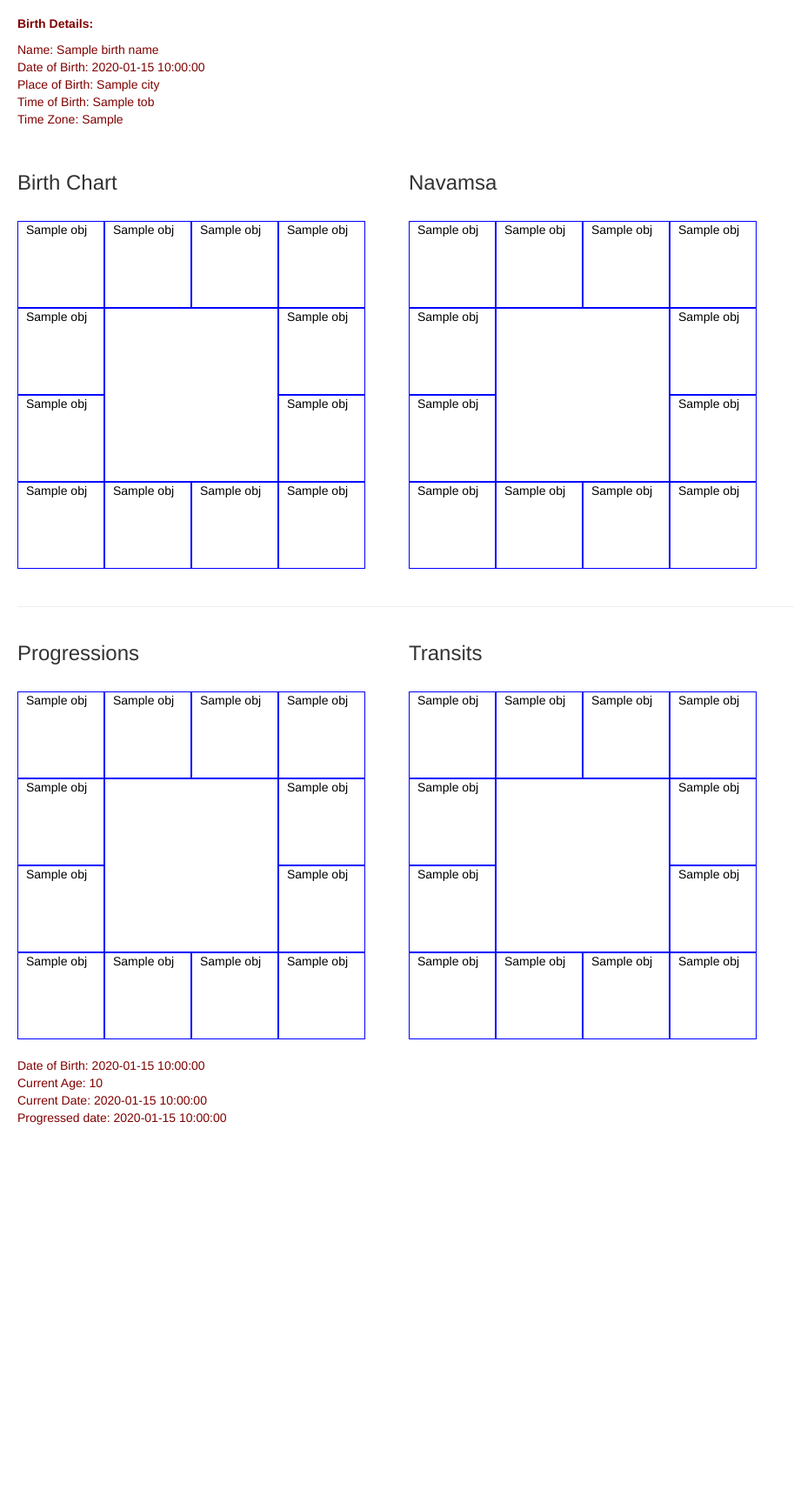
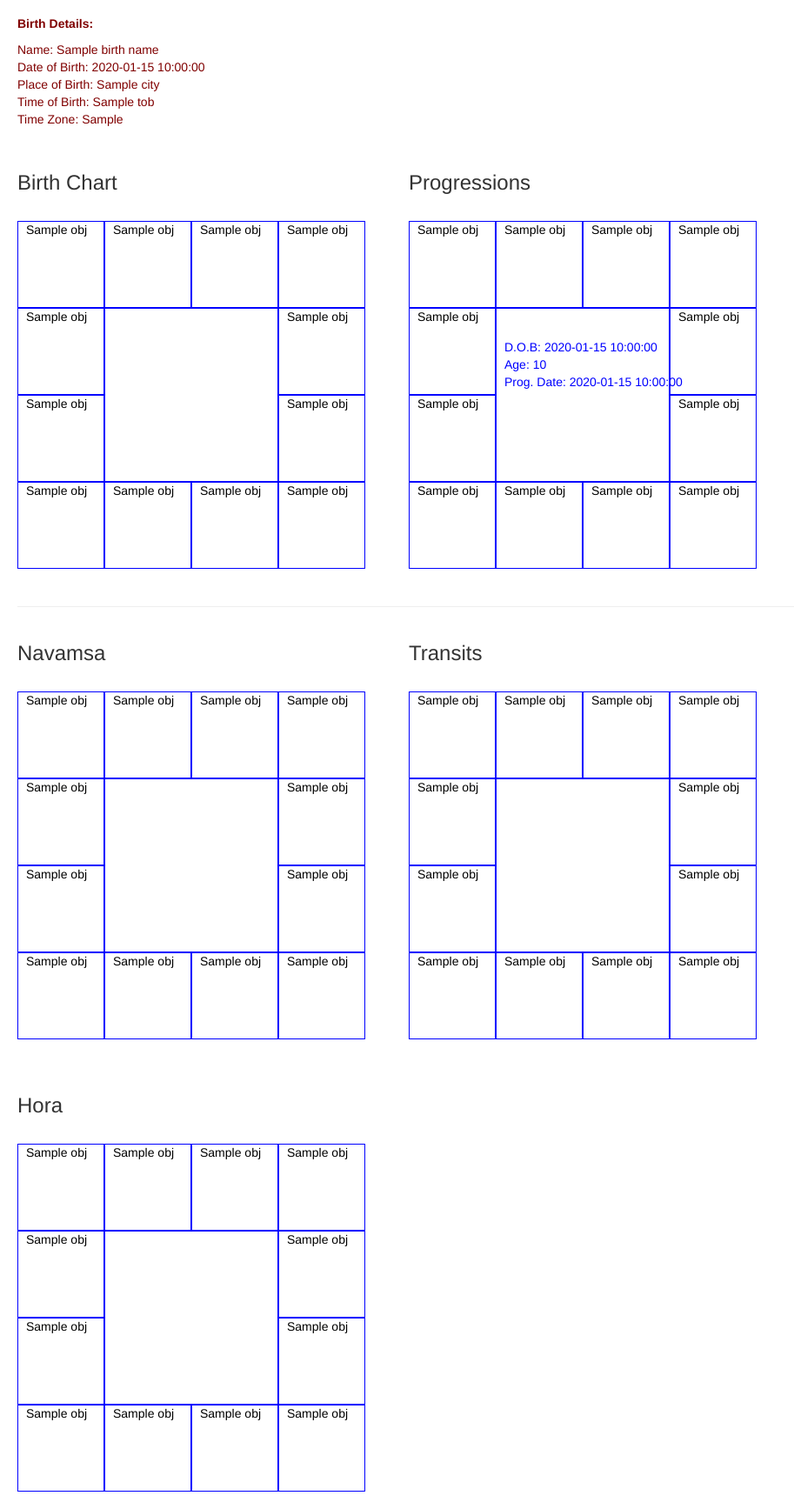
Before and after one commit to krishnakanthpps/MRLAstro, a Flask app: template templates/display_chart.html in a window 1280 px wide. Shown: the part 148-1883 px from the top of the page at 87% size, without its empty margins (0-913 px from the left). Before the commit the page ends 1441 px from the top, so only its background shows below. Run offline with Flask 2, Linux system fonts and the light colour scheme; the template is opened without the code that fills it: most values are stand-ins (such as "Sample title", 1, 10 or a date in 2020); some libraries are stand-ins or nearby versions.

Commit message:
added hora, svg changes

```diff
--- a/app.py
+++ b/app.py
@@ -1,4 +1,5 @@
 from flask import Flask, render_template, session, redirect, url_for, request, redirect
+from jinja2 import Environment, PackageLoader, select_autoescape
 from flatlib.datetime import Datetime
 from flatlib.geopos import GeoPos
 from flatlib.chart import Chart
@@ -7,7 +8,8 @@ import datetime
 from datetime import date
 from funcs import *
 from progressions import *
-from jinja2 import Environment, PackageLoader, select_autoescape
+from shadvarga import *
+
 
 env = Environment(
     loader=PackageLoader('app', 'templates'),
@@ -88,10 +90,12 @@ def showchart():
 	for sign in zs_list:
 		progressions_dict_pr[sign] = getPrintableObjects(sign, prog_pl_dict, prog_houses_dict)
 
-	#Generate transit chart objects dict
+	#Generate transit chart
 	p_and_h_dict_transits = calc_transits()
 	#print(p_and_h_dict_transits)
 
+	#####Generate Sharvargas####
+	hora_dict = calc_horas(planets_dict_lon_only)
 
 	## DEBUG ##
 	# print("############PRINTING progressions PR DICT###########")
@@ -106,13 +110,13 @@ def showchart():
 	# #print("############# P, H POSITIONS ##########")
 	#print(p_and_h_dict)
 	#print("####### PRINTING PLANETS_DICT ##########")
-	#print(planets_dict)
+	#print(hora_dict)
 	# print("####### PRINTING HOUSES_DICT ##########")
 	# print(houses_dict)
 	# print("####### PRINTING P AND H DICT ##########")
 	# print(p_and_h_dict)
 
-	return render_template('display_chart.html', birth_name=birth_name, dob=dob_jinja, city=city, tob=tob, tz=tz, p_and_h_dict=p_and_h_dict, planets_dict=planets_dict, houses_dict=houses_dict, navamsa_dict=navamsa_dict, progressions_dict_pr=progressions_dict_pr, prg_details=prg_details, p_and_h_dict_transits=p_and_h_dict_transits)
+	return render_template('display_chart.html', birth_name=birth_name, dob=dob_jinja, city=city, tob=tob, tz=tz, p_and_h_dict=p_and_h_dict, planets_dict=planets_dict, houses_dict=houses_dict, navamsa_dict=navamsa_dict, progressions_dict_pr=progressions_dict_pr, prg_details=prg_details, p_and_h_dict_transits=p_and_h_dict_transits, hora_dict=hora_dict)
 
 #Displays current planetary positions
 @app.route('/ephemeris')
--- a/funcs.py
+++ b/funcs.py
@@ -171,7 +171,7 @@ def getPrintableObjects(sign, planets_dict, houses_dict, p_only=False):
 
 	return p_and_h_list
 
-
+#returns list of planets per navamsa sign
 def navamsa_from_long(sign, planets_dict_lon_only):
 
 	sign_list = ['Aries', 'Taurus', 'Gemini', 'Cancer', 'Leo', 'Virgo', 'Libra', 'Scorpio', 'Sagittarius', 'Capricorn', 'Aquarius', 'Pisces']
--- a/templates/display_chart.html
+++ b/templates/display_chart.html
@@ -141,9 +141,124 @@ Time Zone: {{ tz }}
 </div>
 
 
-<!-- NAVAMSA CHART STARTING HERE-->
+<!-- Progressions chart-->
 
 <div style="display: table-cell">
+<h3>Progressions</h3>
+<br>
+<svg width="400" height="400">
+<rect id="pi" x="0" y="0" width="100" height="100" stroke="blue" fill="transparent" stroke-width="2"/>
+
+      {% set count = namespace(value=15) %}
+      {% for obj in progressions_dict_pr['Pisces']%}
+          <text x="10" y="{{ count.value }}">{{ obj }}</text>
+          {% set count.value = count.value + 15 %}
+        {% endfor %}
+
+  <rect x="100" y="0" width="100" height="100" stroke="blue" fill="transparent" stroke-width="2"/>
+            {% set count = namespace(value=15) %}
+      {% for obj in progressions_dict_pr['Aries'] %}
+          <text x="110" y="{{ count.value }}">{{ obj }}</text>
+          {% set count.value = count.value + 15 %}
+        {% endfor %}
+
+  <rect x="200" y="0" width="100" height="100" stroke="blue" fill="transparent" stroke-width="2"/>
+      {% set count = namespace(value=15) %}
+      {% for obj in progressions_dict_pr['Taurus'] %}
+          <text x="210" y="{{ count.value }}">{{ obj }}</text>
+          {% set count.value = count.value + 15 %}
+        {% endfor %}
+
+  <rect x="300" y="0" width="100" height="100" stroke="blue" fill="transparent" stroke-width="2"/>
+      {% set count = namespace(value=15) %}
+      {% for obj in progressions_dict_pr['Gemini'] %}
+          <text x="310" y="{{ count.value }}">{{ obj }}</text>
+          {% set count.value = count.value + 15 %}
+        {% endfor %}
+
+  <!-- aq, cn, cp, le -->
+  <rect x="0" y="100" width="100" height="100" stroke="blue" fill="transparent" stroke-width="2"/>
+      {% set count = namespace(value=115) %}
+      {% for obj in progressions_dict_pr['Aquarius'] %}
+          <text x="10" y="{{ count.value }}">{{ obj }}</text>
+          {% set count.value = count.value + 15 %}
+        {% endfor %}
+
+
+        <!-- Add progression details here -->
+        <text x="110" y="150" fill="blue" >D.O.B: {{prg_details['dob']}}</text>
+        <text x="110" y="170" fill="blue">Age: {{prg_details['curr_age']}}</text>
+        <text x="110" y="190" fill="blue">Prog. Date: {{prg_details['prg_date']}}</text>
+
+
+
+  <!-- Progression details end -->
+
+  <rect x="300" y="100" width="100" height="100" stroke="blue" fill="transparent" stroke-width="2"/>
+        {% set count = namespace(value=115) %}
+      {% for obj in progressions_dict_pr['Cancer'] %}
+          <text x="310" y="{{ count.value }}">{{ obj }}</text>
+          {% set count.value = count.value + 15 %}
+        {% endfor %}
+
+  <rect x="0" y="200" width="100" height="100" stroke="blue" fill="transparent" stroke-width="2"/>
+      {% set count = namespace(value=215) %}
+      {% for obj in progressions_dict_pr['Capricorn'] %}
+          <text x="10" y="{{ count.value }}">{{ obj }}</text>
+          {% set count.value = count.value + 15 %}
+        {% endfor %}
+
+
+  <rect x="300" y="200" width="100" height="100" stroke="blue" fill="transparent" stroke-width="2"/>
+      {% set count = namespace(value=215) %}
+      {% for obj in progressions_dict_pr['Leo'] %}
+          <text x="310" y="{{ count.value }}">{{ obj }}</text>
+          {% set count.value = count.value + 15 %}
+        {% endfor %}
+
+  <!--sg, sc, lib, vi-->
+  <rect x="0" y="300" width="100" height="100" stroke="blue" fill="transparent" stroke-width="2"/>
+      {% set count = namespace(value=315) %}
+      {% for obj in progressions_dict_pr['Sagittarius'] %}
+          <text x="10" y="{{ count.value }}">{{ obj }}</text>
+          {% set count.value = count.value + 15 %}
+        {% endfor %}
+
+  <rect x="100" y="300" width="100" height="100" stroke="blue" fill="transparent" stroke-width="2"/>
+      {% set count = namespace(value=315) %}
+      {% for obj in progressions_dict_pr['Scorpio'] %}
+          <text x="110" y="{{ count.value }}">{{ obj }}</text>
+          {% set count.value = count.value + 15 %}
+        {% endfor %}
+
+  <rect x="200" y="300" width="100" height="100" stroke="blue" fill="transparent" stroke-width="2"/>
+      {% set count = namespace(value=315) %}
+      {% for obj in progressions_dict_pr['Libra'] %}
+          <text x="210" y="{{ count.value }}">{{ obj }}</text>
+          {% set count.value = count.value + 15 %}
+        {% endfor %}
+
+  <rect x="300" y="300" width="100" height="100" stroke="blue" fill="transparent" stroke-width="2"/>
+      {% set count = namespace(value=315) %}
+      {% for obj in progressions_dict_pr['Virgo'] %}
+          <text x="310" y="{{ count.value }}">{{ obj }}</text>
+          {% set count.value = count.value + 15 %}
+        {% endfor %}
+
+</svg>
+</svg>
+</div>
+
+</div>
+</div>
+
+<hr>
+<!-- Navamsa chart --->
+
+ <div style="width: 100%; display: table;">
+        <div style="display: table-row; height: 500px;">
+            <div style="width: 450px; display: table-cell">
+
 <h3>Navamsa</h3>
 <br>
 <svg width="400" height="400">
@@ -235,125 +350,12 @@ Time Zone: {{ tz }}
           {% set count.value = count.value + 15 %}
         {% endfor %}
 
-</svg>
-</div>
 
-</div>
-</div>
-
-<hr>
-<!-- Progressed chart --->
-
- <div style="width: 100%; display: table;">
-        <div style="display: table-row; height: 500px;">
-            <div style="width: 450px; display: table-cell">
-
-<h3>Progressions</h3>
-<br>
-
-<svg width="400" height="400">
-<rect id="pi" x="0" y="0" width="100" height="100" stroke="blue" fill="transparent" stroke-width="2"/>
-
-      {% set count = namespace(value=15) %}
-      {% for obj in progressions_dict_pr['Pisces']%}
-          <text x="10" y="{{ count.value }}">{{ obj }}</text>
-          {% set count.value = count.value + 15 %}
-        {% endfor %}
-
-  <rect x="100" y="0" width="100" height="100" stroke="blue" fill="transparent" stroke-width="2"/>
-            {% set count = namespace(value=15) %}
-      {% for obj in progressions_dict_pr['Aries'] %}
-          <text x="110" y="{{ count.value }}">{{ obj }}</text>
-          {% set count.value = count.value + 15 %}
-        {% endfor %}
-
-  <rect x="200" y="0" width="100" height="100" stroke="blue" fill="transparent" stroke-width="2"/>
-      {% set count = namespace(value=15) %}
-      {% for obj in progressions_dict_pr['Taurus'] %}
-          <text x="210" y="{{ count.value }}">{{ obj }}</text>
-          {% set count.value = count.value + 15 %}
-        {% endfor %}
-
-  <rect x="300" y="0" width="100" height="100" stroke="blue" fill="transparent" stroke-width="2"/>
-      {% set count = namespace(value=15) %}
-      {% for obj in progressions_dict_pr['Gemini'] %}
-          <text x="310" y="{{ count.value }}">{{ obj }}</text>
-          {% set count.value = count.value + 15 %}
-        {% endfor %}
-
-  <!-- aq, cn, cp, le -->
-  <rect x="0" y="100" width="100" height="100" stroke="blue" fill="transparent" stroke-width="2"/>
-      {% set count = namespace(value=115) %}
-      {% for obj in progressions_dict_pr['Aquarius'] %}
-          <text x="10" y="{{ count.value }}">{{ obj }}</text>
-          {% set count.value = count.value + 15 %}
-        {% endfor %}
-
-  <rect x="300" y="100" width="100" height="100" stroke="blue" fill="transparent" stroke-width="2"/>
-        {% set count = namespace(value=115) %}
-      {% for obj in progressions_dict_pr['Cancer'] %}
-          <text x="310" y="{{ count.value }}">{{ obj }}</text>
-          {% set count.value = count.value + 15 %}
-        {% endfor %}
-
-  <rect x="0" y="200" width="100" height="100" stroke="blue" fill="transparent" stroke-width="2"/>
-      {% set count = namespace(value=215) %}
-      {% for obj in progressions_dict_pr['Capricorn'] %}
-          <text x="10" y="{{ count.value }}">{{ obj }}</text>
-          {% set count.value = count.value + 15 %}
-        {% endfor %}
-
-
-  <rect x="300" y="200" width="100" height="100" stroke="blue" fill="transparent" stroke-width="2"/>
-      {% set count = namespace(value=215) %}
-      {% for obj in progressions_dict_pr['Leo'] %}
-          <text x="310" y="{{ count.value }}">{{ obj }}</text>
-          {% set count.value = count.value + 15 %}
-        {% endfor %}
-
-  <!--sg, sc, lib, vi-->
-  <rect x="0" y="300" width="100" height="100" stroke="blue" fill="transparent" stroke-width="2"/>
-      {% set count = namespace(value=315) %}
-      {% for obj in progressions_dict_pr['Sagittarius'] %}
-          <text x="10" y="{{ count.value }}">{{ obj }}</text>
-          {% set count.value = count.value + 15 %}
-        {% endfor %}
-
-  <rect x="100" y="300" width="100" height="100" stroke="blue" fill="transparent" stroke-width="2"/>
-      {% set count = namespace(value=315) %}
-      {% for obj in progressions_dict_pr['Scorpio'] %}
-          <text x="110" y="{{ count.value }}">{{ obj }}</text>
-          {% set count.value = count.value + 15 %}
-        {% endfor %}
-
-  <rect x="200" y="300" width="100" height="100" stroke="blue" fill="transparent" stroke-width="2"/>
-      {% set count = namespace(value=315) %}
-      {% for obj in progressions_dict_pr['Libra'] %}
-          <text x="210" y="{{ count.value }}">{{ obj }}</text>
-          {% set count.value = count.value + 15 %}
-        {% endfor %}
-
-  <rect x="300" y="300" width="100" height="100" stroke="blue" fill="transparent" stroke-width="2"/>
-      {% set count = namespace(value=315) %}
-      {% for obj in progressions_dict_pr['Virgo'] %}
-          <text x="310" y="{{ count.value }}">{{ obj }}</text>
-          {% set count.value = count.value + 15 %}
-        {% endfor %}
-
-</svg>
-<br>
-<br>
-<p>
-   Date of Birth: {{prg_details['dob']}}<br>
-   Current Age: {{prg_details['curr_age']}}<br>
-   Current Date: {{prg_details['today_date']}}<br>
-   Progressed date: {{prg_details['prg_date']}}<br>
- </p>
 
 </div>
 <br>
 
-<!-- Progressed chart --->
+<!-- Transit chart --->
 <div style="display: table-cell">
 <h3>Transits</h3>
 <br>
@@ -452,12 +454,111 @@ Time Zone: {{ tz }}
 </div>
 </div>
 
+<br>
+
+<h3>Hora</h3>
+<br>
+<svg width="400" height="400">
+<rect id="pi" x="0" y="0" width="100" height="100" stroke="blue" fill="transparent" stroke-width="2"/>
+
+      {% set count = namespace(value=15) %}
+      {% for obj in hora_dict['Pisces'] %}
+          <text x="10" y="{{ count.value }}">{{ obj }}</text>
+          {% set count.value = count.value + 15 %}
+        {% endfor %}
+
+  <rect x="100" y="0" width="100" height="100" stroke="blue" fill="transparent" stroke-width="2"/>
+            {% set count = namespace(value=15) %}
+      {% for obj in hora_dict['Aries'] %}
+          <text x="110" y="{{ count.value }}">{{ obj }}</text>
+          {% set count.value = count.value + 15 %}
+        {% endfor %}
+
+  <rect x="200" y="0" width="100" height="100" stroke="blue" fill="transparent" stroke-width="2"/>
+      {% set count = namespace(value=15) %}
+      {% for obj in hora_dict['Taurus'] %}
+          <text x="210" y="{{ count.value }}">{{ obj }}</text>
+          {% set count.value = count.value + 15 %}
+        {% endfor %}
+
+  <rect x="300" y="0" width="100" height="100" stroke="blue" fill="transparent" stroke-width="2"/>
+      {% set count = namespace(value=15) %}
+      {% for obj in hora_dict['Gemini'] %}
+          <text x="310" y="{{ count.value }}">{{ obj }}</text>
+          {% set count.value = count.value + 15 %}
+        {% endfor %}
+
+  <!-- aq, cn, cp, le -->
+  <rect x="0" y="100" width="100" height="100" stroke="blue" fill="transparent" stroke-width="2"/>
+      {% set count = namespace(value=115) %}
+      {% for obj in hora_dict['Aquarius'] %}
+          <text x="10" y="{{ count.value }}">{{ obj }}</text>
+          {% set count.value = count.value + 15 %}
+        {% endfor %}
+
+  <rect x="300" y="100" width="100" height="100" stroke="blue" fill="transparent" stroke-width="2"/>
+        {% set count = namespace(value=115) %}
+      {% for obj in hora_dict['Cancer'] %}
+          <text x="310" y="{{ count.value }}">{{ obj }}</text>
+          {% set count.value = count.value + 15 %}
+        {% endfor %}
+
+  <rect x="0" y="200" width="100" height="100" stroke="blue" fill="transparent" stroke-width="2"/>
+      {% set count = namespace(value=215) %}
+      {% for obj in hora_dict['Capricorn'] %}
+          <text x="10" y="{{ count.value }}">{{ obj }}</text>
+          {% set count.value = count.value + 15 %}
+        {% endfor %}
+
+
+  <rect x="300" y="200" width="100" height="100" stroke="blue" fill="transparent" stroke-width="2"/>
+      {% set count = namespace(value=215) %}
+      {% for obj in hora_dict['Leo'] %}
+          <text x="310" y="{{ count.value }}">{{ obj }}</text>
+          {% set count.value = count.value + 15 %}
+        {% endfor %}
+
+  <!--sg, sc, lib, vi-->
+  <rect x="0" y="300" width="100" height="100" stroke="blue" fill="transparent" stroke-width="2"/>
+      {% set count = namespace(value=315) %}
+      {% for obj in hora_dict['Sagittarius'] %}
+          <text x="10" y="{{ count.value }}">{{ obj }}</text>
+          {% set count.value = count.value + 15 %}
+        {% endfor %}
+
+  <rect x="100" y="300" width="100" height="100" stroke="blue" fill="transparent" stroke-width="2"/>
+      {% set count = namespace(value=315) %}
+      {% for obj in hora_dict['Scorpio'] %}
+          <text x="110" y="{{ count.value }}">{{ obj }}</text>
+          {% set count.value = count.value + 15 %}
+        {% endfor %}
+
+  <rect x="200" y="300" width="100" height="100" stroke="blue" fill="transparent" stroke-width="2"/>
+      {% set count = namespace(value=315) %}
+      {% for obj in hora_dict['Libra'] %}
+          <text x="210" y="{{ count.value }}">{{ obj }}</text>
+          {% set count.value = count.value + 15 %}
+        {% endfor %}
+
+  <rect x="300" y="300" width="100" height="100" stroke="blue" fill="transparent" stroke-width="2"/>
+      {% set count = namespace(value=315) %}
+      {% for obj in hora_dict['Virgo'] %}
+          <text x="310" y="{{ count.value }}">{{ obj }}</text>
+          {% set count.value = count.value + 15 %}
+        {% endfor %}
+</svg>
 
 
 <br>
 
+
+
+
+
 <!-- end main div -->
 </div>
+
+<br>
 </body>
 
 </html>
```
